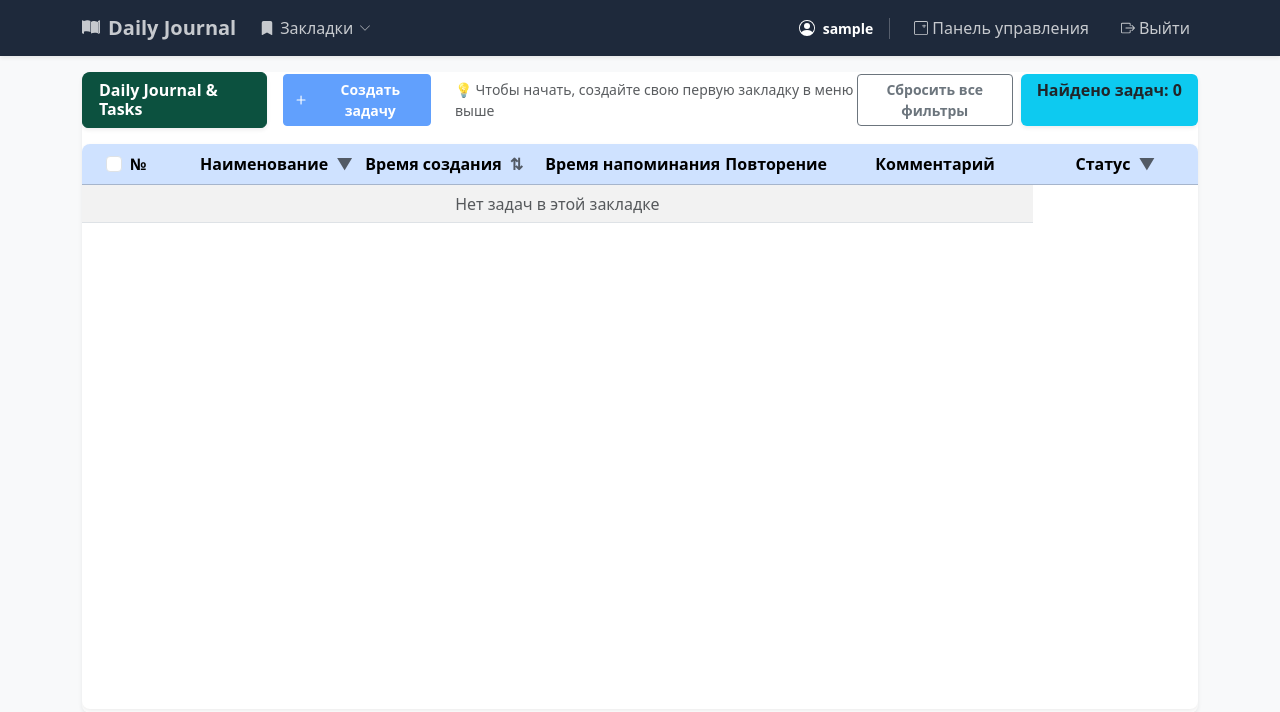
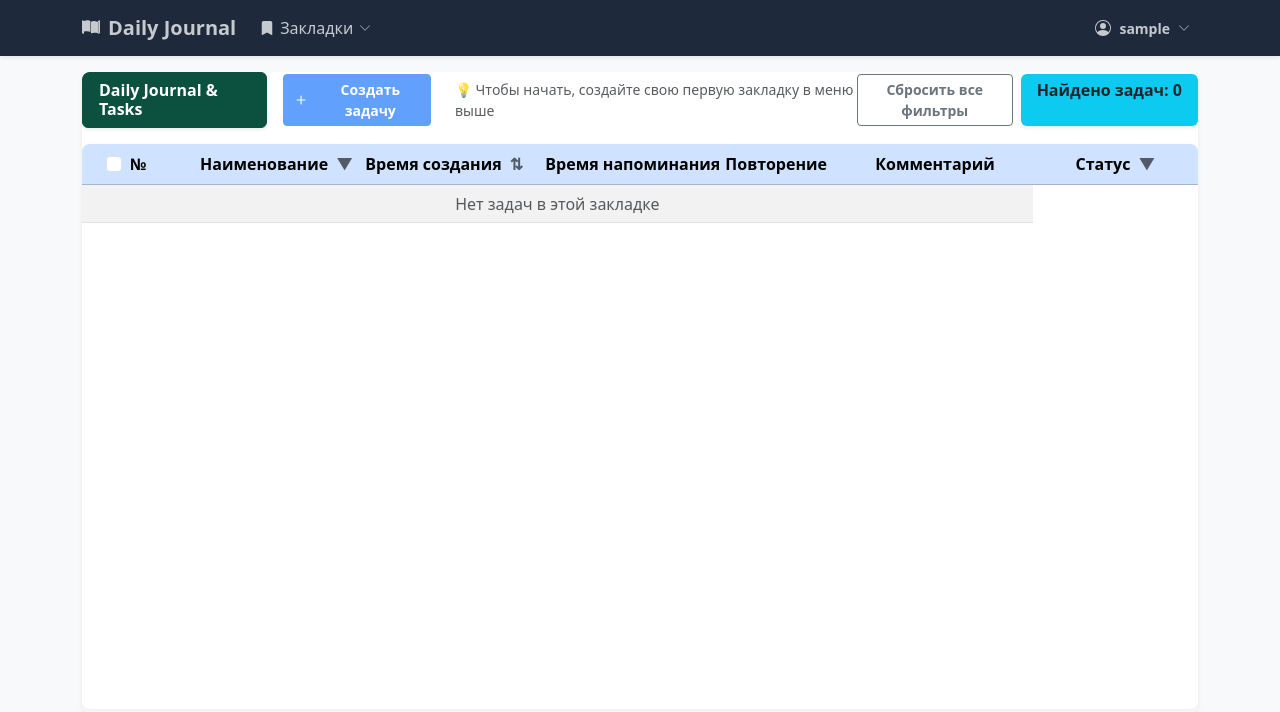
Before and after one commit to burmspb-code/Daily_journal, a Django app: page /daily/ in a window 1280 px wide. Shown: the top 712 px of the page. Run offline with Django 5.2, Linux system fonts and the light colour scheme; the visitor is signed in with stand-in values (Sample User, id 1); data that the repository does not hold is empty; parts of the project's set-up code (start-up, migrations or seed data) failed here and were passed over; some libraries are stand-ins or nearby versions.

Commit message:
adding a user drop-down menu

```diff
--- a/daily/templates/daily/includes/navbar.html
+++ b/daily/templates/daily/includes/navbar.html
@@ -35,7 +35,7 @@
                         </svg>
                     </a>
 
-                    <!-- Меню теперь открывается вправо, выравниваясь по левому краю ссылки (класс dropdown-menu-end убран) -->
+                    <!-- Меню закладок -->
                     <ul class="dropdown-menu shadow-lg custom-dropdown-menu p-0 m-0" aria-labelledby="bookmarksDropdown" style="border: 1px solid #444;">
                         <!-- Кнопка создания закладки -->
                         <li>
@@ -71,21 +71,29 @@
             <!-- Правый блок: Аутентификация -->
             <ul class="navbar-nav align-items-center gap-3 ms-auto">
               {% if user.is_authenticated %}
-                <li class="nav-item pe-3 border-end border-white border-opacity-25 d-flex align-items-center gap-2 text-white">
-                  <!-- Красивая SVG-иконка профиля в круге (bi-person-circle) -->
+                <!-- Выпадающее пользовательское меню -->
+                <li class="nav-item dropdown position-relative">
+                  <a class="nav-link dropdown-toggle-custom text-white opacity-75 custom-hover py-1 d-flex align-items-center gap-2"
+                     href="#" id="userDropdown" role="button" data-bs-toggle="dropdown" aria-expanded="false" data-bs-offset="0,4">
+                    <!-- SVG-иконка профиля -->
                     <svg xmlns="http://www.w3.org/2000/svg" width="16" height="16" fill="currentColor" class="opacity-90" viewBox="0 0 16 16">
                       <path d="M11 6a3 3 0 1 1-6 0 3 3 0 0 1 6 0z"/>
                       <path fill-rule="evenodd" d="M0 8a8 8 0 1 1 16 0A8 8 0 0 1 0 8zm8-7a7 7 0 0 0-5.468 11.37C3.242 11.226 4.805 10 8 10s4.757 1.225 5.468 2.37A7 7 0 0 0 8 1z"/>
                     </svg>
-                  <!-- Отображаем никнейм -->
                     <span class="small fw-semibold opacity-90">{{ user.username }}</span>
-                </li>
+                    <!-- Стрелочка вниз -->
+                    <svg xmlns="http://www.w3.org/2000/svg" width="12" height="12" fill="currentColor" viewBox="0 0 16 16" style="opacity: 0.8;">
+                      <path fill-rule="evenodd" d="M1.646 4.646a.5.5 0 0 1 .708 0L8 10.293l5.646-5.647a.5.5 0 0 1 .708.708l-6 6a.5.5 0 0 1-.708 0l-6-6a.5.5 0 0 1 0-.708z"/>
+                    </svg>
+                  </a>
 
-                <!-- НАЧАЛО ИЗМЕНЕНИЙ: Кнопка Админки для суперпользователей -->
+                  <!-- Выпадающее меню пользователя -->
+                  <ul class="dropdown-menu shadow-lg custom-dropdown-menu p-0 m-0" aria-labelledby="userDropdown" style="border: 1px solid #444;">
+                    <!-- Пункт для админки (только для суперпользователей) -->
                     {% if user.is_superuser %}
-                <li class="nav-item">
-                  <a class="nav-link text-white opacity-75 custom-hover py-1 d-flex align-items-center gap-1" href="{% url 'admin:index' %}" target="_blank">
-                    <svg xmlns="http://www.w3.org/2000/svg" width="14" height="14" fill="currentColor" viewBox="0 0 16 16">
+                    <li>
+                      <a class="dropdown-item py-2 px-3 d-flex align-items-center gap-2" href="{% url 'admin:index' %}" target="_blank">
+                        <svg xmlns="http://www.w3.org/2000/svg" width="16" height="16" fill="currentColor" class="text-white" viewBox="0 0 16 16">
                           <path d="M11.5 4a.5.5 0 0 1 .5.5V5h1.5a.5.5 0 0 1 0 1H12v1.5a.5.5 0 0 1-1 0V6h-1.5a.5.5 0 0 1 0-1H11v-.5a.5.5 0 0 1 .5-.5z"/>
                           <path d="M14 1a1 1 0 0 1 1 1v12a1 1 0 0 1-1 1H2a1 1 0 0 1-1-1V2a1 1 0 0 1 1-1h12zM2 0a2 2 0 0 0-2 2v12a2 2 0 0 0 2 2h12a2 2 0 0 0 2-2V2a2 2 0 0 0-2-2H2z"/>
                           <path d="M8 4a3 3 0 1 0 0 6 3 3 0 0 0 0-6zM5 7a3 3 0 1 1 6 0 3 3 0 0 1-6 0z"/>
@@ -94,20 +102,35 @@
                       </a>
                     </li>
                     {% endif %}
-                <!-- КОНЕЦ ИЗМЕНЕНИЙ -->
 
-                <!-- Кнопка Выйти (теперь находится на правой стороне) -->
-                <li class="nav-item">
+                    <!-- Пункт для редактирования профиля пользователя -->
+                    <li>
+                      <a class="dropdown-item py-2 px-3 d-flex align-items-center gap-2" href="{% url 'admin:index' %}" target="_blank">
+                        <!-- Новая SVG-иконка шестеренки (настройки/профиль) -->
+                        <svg xmlns="http://www.w3.org/2000/svg" width="16" height="16" fill="currentColor" class="text-white" viewBox="0 0 16 16">
+                          <path d="M9.405 1.05c-.413-1.4-2.397-1.4-2.81 0l-.1.34a1.464 1.464 0 0 1-2.105.872l-.31-.17c-1.283-.698-2.686.705-1.987 1.987l.169.311c.446.82.023 1.841-.872 2.105l-.34.1c-1.4.413-1.4 2.397 0 2.81l.34.1a1.464 1.464 0 0 1 .872 2.105l-.17.31c-.698 1.283.705 2.686 1.987 1.987l.311-.169a1.464 1.464 0 0 1 2.105.872l.1.34c.413 1.4 2.397 1.4 2.81 0l.1-.34a1.464 1.464 0 0 1 2.105-.872l.31.17c1.283.698 2.686-.705 1.987-1.987l-.169-.311a1.464 1.464 0 0 1 .872-2.105l.34-.1c1.4-.413 1.4-2.397 0-2.81l-.34-.1a1.464 1.464 0 0 1-.872-2.105l.17-.31c.698-1.283-.705-2.686-1.987-1.987l-.311.169a1.464 1.464 0 0 1-2.105-.872zM8 10.93a2.929 2.929 0 1 1 0-5.86 2.929 2.929 0 0 1 0 5.858z"/>
+                        </svg>
+                        Профиль
+                      </a>
+                    </li>
+
+                    <!-- Разделитель -->
+                    <li><hr class="dropdown-divider m-0" style="border-top: 1px solid rgba(255, 255, 255, 0.15); opacity: 1;"></li>
+
+                    <!-- Кнопка выхода -->
+                    <li>
                       <form action="{% url 'users:logout' %}" method="post" class="m-0 p-0">
                         {% csrf_token %}
-                    <button type="submit" class="nav-link text-white opacity-75 custom-hover py-1 d-flex align-items-center gap-1 bg-transparent border-0 shadow-none">
-                      <svg xmlns="http://www.w3.org/2000/svg" width="14" height="14" fill="currentColor" viewBox="0 0 16 16">
+                        <button type="submit" class="dropdown-item py-2 px-3 d-flex align-items-center gap-2 bg-transparent border-0 shadow-none w-100 text-start">
+                          <svg xmlns="http://www.w3.org/2000/svg" width="16" height="16" fill="currentColor" class="text-white" viewBox="0 0 16 16">
                             <path fill-rule="evenodd" d="M10 12.5a.5.5 0 0 1-.5.5h-8a.5.5 0 0 1-.5-.5v-9a.5.5 0 0 1 .5-.5h8a.5.5 0 0 1 .5.5v2a.5.5 0 0 0 1 0v-2A1.5 1.5 0 0 0 9.5 2h-8A1.5 1.5 0 0 0 0 3.5v9A1.5 1.5 0 0 0 1.5 14h8a1.5 1.5 0 0 0 1.5-1.5v-2a.5.5 0 0 0-1 0v2z"/>
                             <path fill-rule="evenodd" d="M15.854 8.354a.5.5 0 0 0 0-.708l-3-3a.5.5 0 0 0-.708.708L14.293 7.5H5.5a.5.5 0 0 0 0 1h8.793l-2.147 2.146a.5.5 0 0 0 .708.708l3-3z"/>
                           </svg>
                           Выйти
                         </button>
                       </form>
+                    </li>
+                  </ul>
                 </li>
               {% else %}
                 <!-- Кнопка Войти для гостей -->
```
Lines whose indentation alone changed are shown as unchanged.
